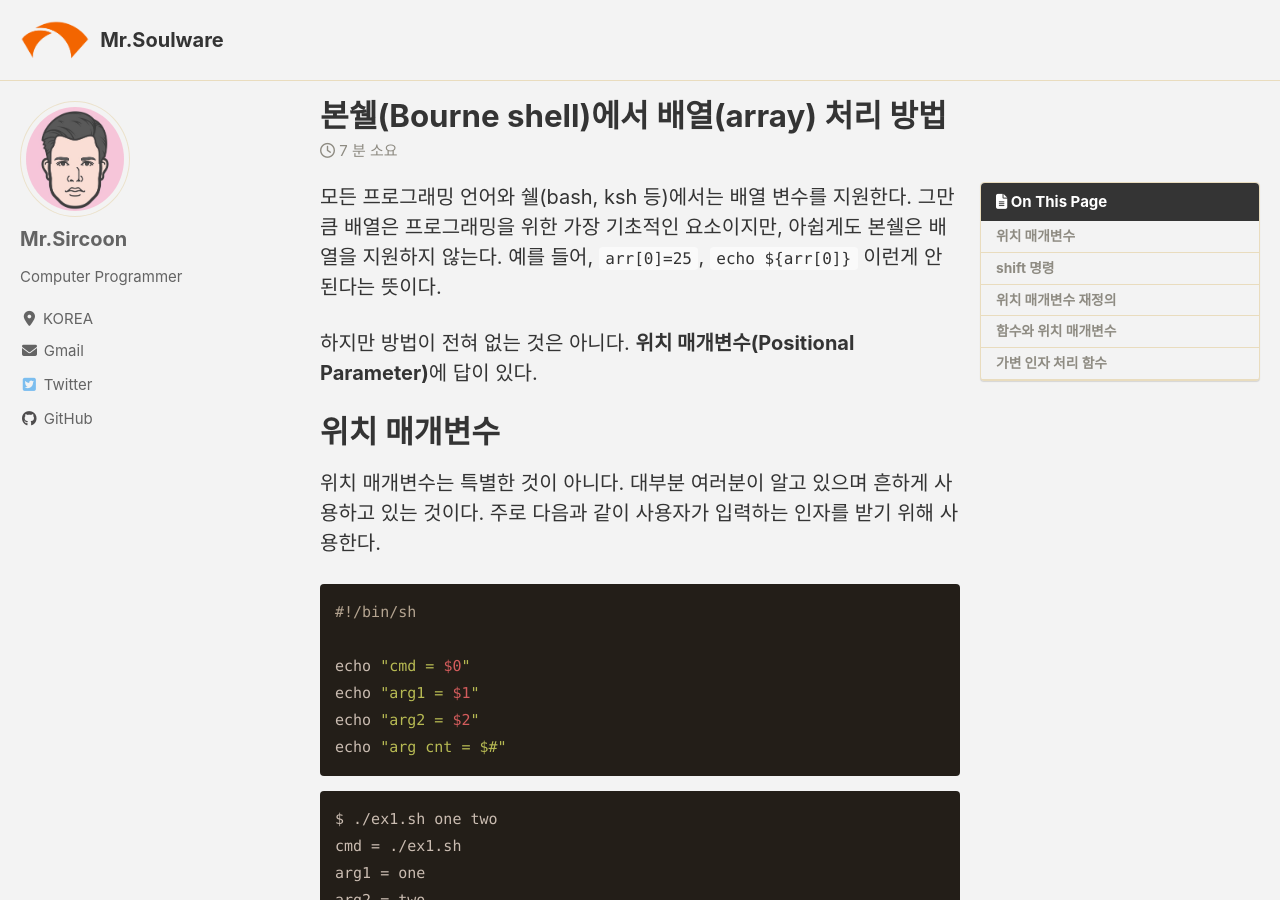
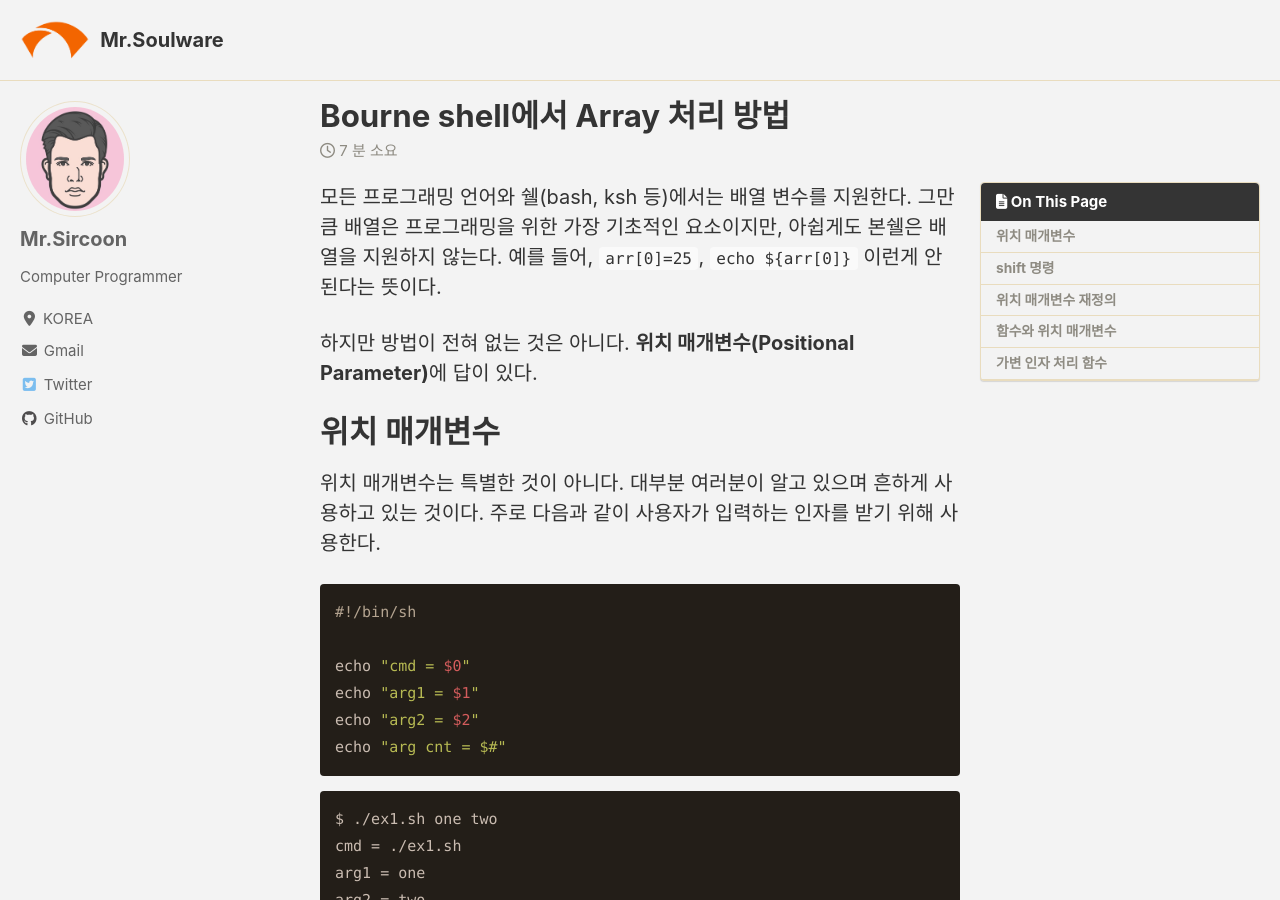
Before and after one commit to mrsoulware/mrsoulware.github.io, a Jekyll site: the page built from _posts/2020/2020-04-25-bourne-sh-array.md, in a window 1280 px wide and 900 px high. Built offline with Jekyll 4.4.1, drawn with Linux system fonts in a browser that asks for light colours; cached includes are drawn as plain includes; nearby versions of some CDN libraries.

Commit message:
Update 2020-04-25-bourne-sh-array.md

```diff
--- a/_posts/2020/2020-04-25-bourne-sh-array.md
+++ b/_posts/2020/2020-04-25-bourne-sh-array.md
@@ -1,5 +1,5 @@
 ---
-title: 본쉘(Bourne shell)에서 배열(array) 처리 방법
+title: Bourne shell에서 Array 처리 방법
 categories:
   - Shell Script Programming
 tags:
```
